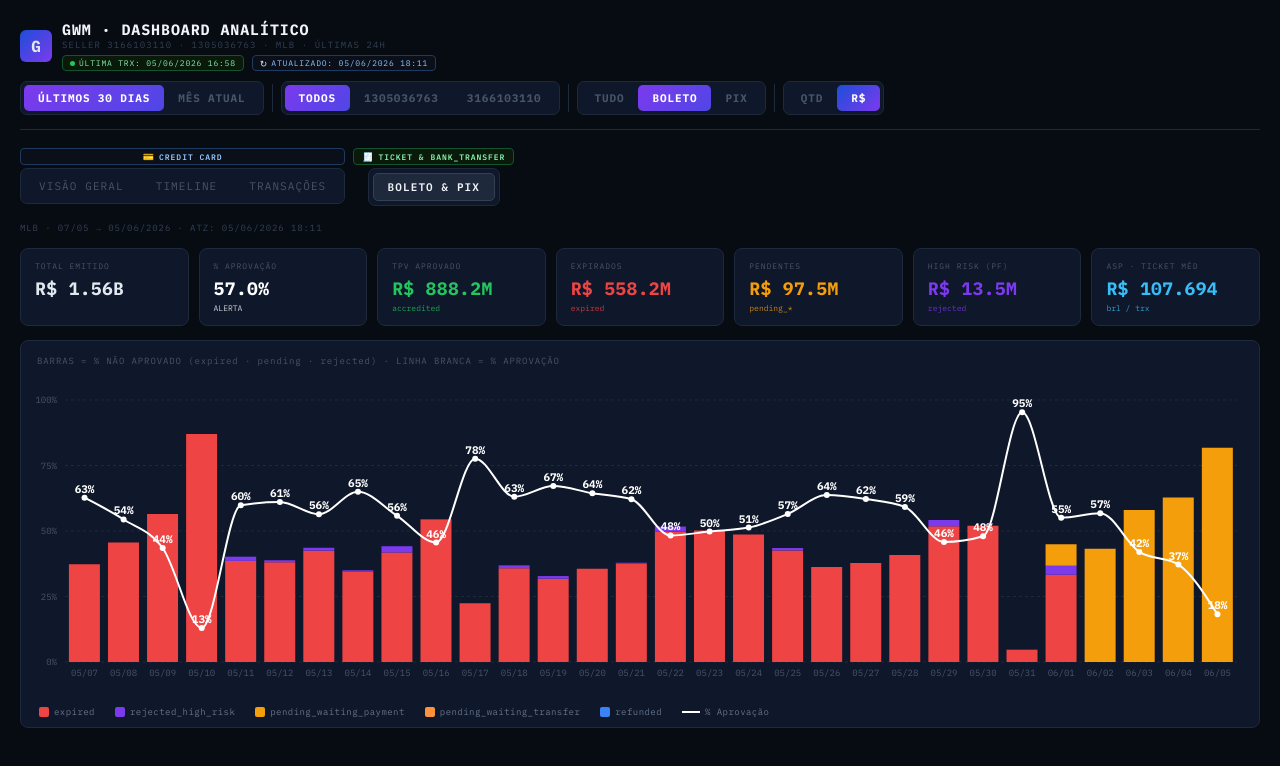
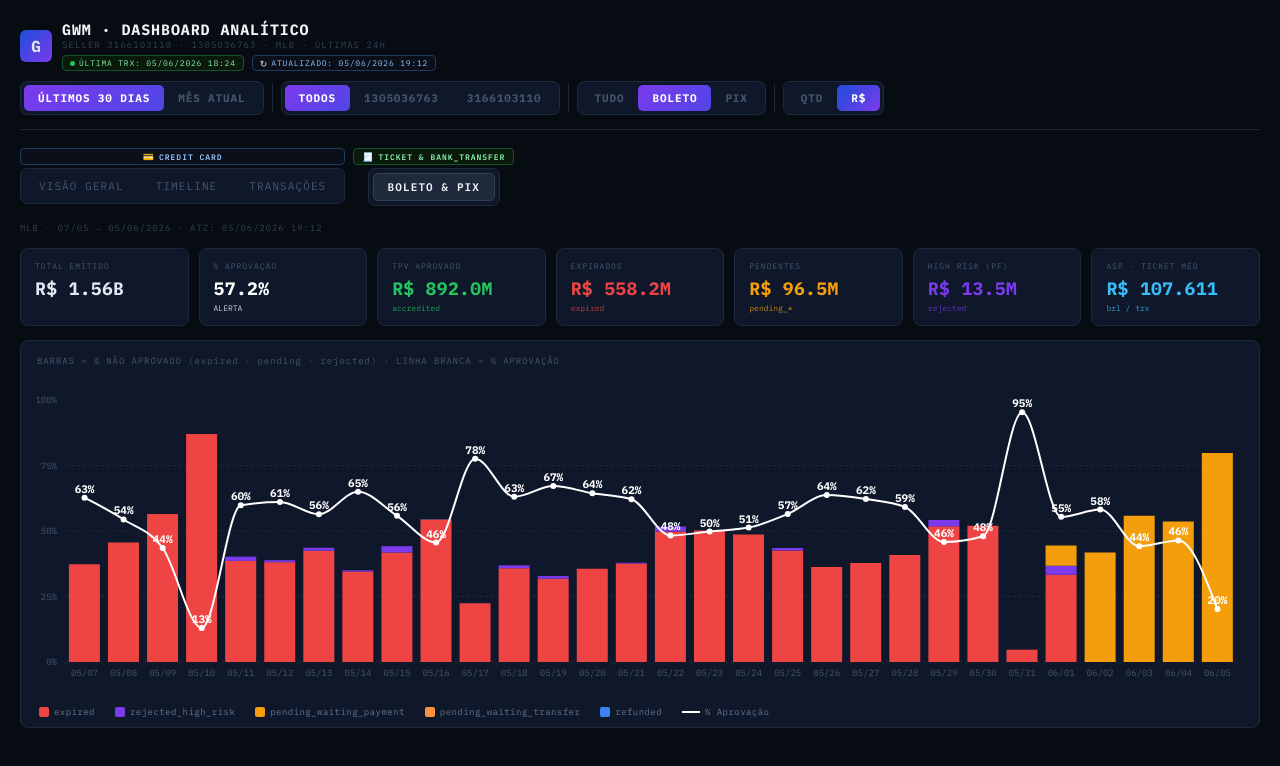
Before and after one commit to lucasmartinelli-code/gwm-dashboard, a React (Create React App) app: page / in a window 1280 px wide. Shown: the top 766 px of the page. Built offline with nearby package versions, Linux system fonts and the light colour scheme.

Commit message:
data: auto-update NRT 2026-06-05 19:11

```diff
--- a/src/GWMBoletoPixData.js
+++ b/src/GWMBoletoPixData.js
@@ -1,7 +1,7 @@
 // Gerado automaticamente — não editar manualmente
 // Fonte: BT_MP_PAY_PAYMENTS_NRT | MLB | não-cartão | sellers GWM
 // Período: últimos 30 dias
-export const BP_UPDATED = "05/06/2026 18:11";
+export const BP_UPDATED = "05/06/2026 19:12";
 
 export const RAW_BP = [
   {f:"2026-05-07",s:"1305036763",m:"bolbradesco",si:"approved",d:"accredited",q:266,b:28155638},
@@ -264,32 +264,32 @@ export const RAW_BP = [
   {f:"2026-06-01",s:"1305036763",m:"bolbradesco",si:"rejected",d:"rejected_high_risk",q:1,b:9000},
   {f:"2026-06-01",s:"1305036763",m:"pix",si:"approved",d:"accredited",q:196,b:10819337},
   {f:"2026-06-01",s:"1305036763",m:"pix",si:"cancelled",d:"expired",q:82,b:6373816},
-  {f:"2026-06-01",s:"3166103110",m:"bolbradesco",si:"approved",d:"accredited",q:95,b:10019308},
-  {f:"2026-06-01",s:"3166103110",m:"bolbradesco",si:"pending",d:"pending_waiting_payment",q:51,b:5882791},
+  {f:"2026-06-01",s:"3166103110",m:"bolbradesco",si:"approved",d:"accredited",q:96,b:10248308},
+  {f:"2026-06-01",s:"3166103110",m:"bolbradesco",si:"pending",d:"pending_waiting_payment",q:50,b:5653791},
   {f:"2026-06-01",s:"3166103110",m:"bolbradesco",si:"rejected",d:"rejected_high_risk",q:8,b:2447760},
   {f:"2026-06-01",s:"3166103110",m:"pix",si:"approved",d:"accredited",q:45,b:3402921},
   {f:"2026-06-01",s:"3166103110",m:"pix",si:"cancelled",d:"expired",q:21,b:2056190},
   {f:"2026-06-01",s:"3166103110",m:"pix",si:"rejected",d:"rejected_high_risk",q:2,b:611940},
-  {f:"2026-06-02",s:"1305036763",m:"bolbradesco",si:"approved",d:"accredited",q:283,b:25874016},
-  {f:"2026-06-02",s:"1305036763",m:"bolbradesco",si:"pending",d:"pending_waiting_payment",q:199,b:19160990},
+  {f:"2026-06-02",s:"1305036763",m:"bolbradesco",si:"approved",d:"accredited",q:291,b:26592416},
+  {f:"2026-06-02",s:"1305036763",m:"bolbradesco",si:"pending",d:"pending_waiting_payment",q:191,b:18442590},
   {f:"2026-06-02",s:"1305036763",m:"pix",si:"approved",d:"accredited",q:188,b:9481072},
   {f:"2026-06-02",s:"1305036763",m:"pix",si:"cancelled",d:"expired",q:68,b:6160710},
-  {f:"2026-06-02",s:"3166103110",m:"bolbradesco",si:"approved",d:"accredited",q:66,b:6978152},
-  {f:"2026-06-02",s:"3166103110",m:"bolbradesco",si:"pending",d:"pending_waiting_payment",q:61,b:5811258},
+  {f:"2026-06-02",s:"3166103110",m:"bolbradesco",si:"approved",d:"accredited",q:68,b:7083652},
+  {f:"2026-06-02",s:"3166103110",m:"bolbradesco",si:"pending",d:"pending_waiting_payment",q:59,b:5705758},
   {f:"2026-06-02",s:"3166103110",m:"pix",si:"approved",d:"accredited",q:34,b:2478304},
   {f:"2026-06-02",s:"3166103110",m:"pix",si:"cancelled",d:"expired",q:16,b:1258856},
   {f:"2026-06-03",s:"1305036763",m:"account_money",si:"approved",d:"accredited",q:1,b:9000},
-  {f:"2026-06-03",s:"1305036763",m:"bolbradesco",si:"approved",d:"accredited",q:161,b:13350755},
-  {f:"2026-06-03",s:"1305036763",m:"bolbradesco",si:"pending",d:"pending_waiting_payment",q:180,b:18230403},
+  {f:"2026-06-03",s:"1305036763",m:"bolbradesco",si:"approved",d:"accredited",q:168,b:13989435},
+  {f:"2026-06-03",s:"1305036763",m:"bolbradesco",si:"pending",d:"pending_waiting_payment",q:173,b:17591723},
   {f:"2026-06-03",s:"1305036763",m:"pix",si:"approved",d:"accredited",q:171,b:7664341},
   {f:"2026-06-03",s:"1305036763",m:"pix",si:"cancelled",d:"expired",q:72,b:4556406},
   {f:"2026-06-03",s:"1305036763",m:"pix",si:"rejected",d:"rejected_high_risk",q:2,b:18000},
-  {f:"2026-06-03",s:"3166103110",m:"bolbradesco",si:"approved",d:"accredited",q:58,b:5576578},
-  {f:"2026-06-03",s:"3166103110",m:"bolbradesco",si:"pending",d:"pending_waiting_payment",q:64,b:7875374},
+  {f:"2026-06-03",s:"3166103110",m:"bolbradesco",si:"approved",d:"accredited",q:61,b:5922978},
+  {f:"2026-06-03",s:"3166103110",m:"bolbradesco",si:"pending",d:"pending_waiting_payment",q:61,b:7528974},
   {f:"2026-06-03",s:"3166103110",m:"pix",si:"approved",d:"accredited",q:36,b:1766075},
   {f:"2026-06-03",s:"3166103110",m:"pix",si:"cancelled",d:"expired",q:19,b:1657227},
-  {f:"2026-06-04",s:"1305036763",m:"bolbradesco",si:"approved",d:"accredited",q:27,b:931678},
-  {f:"2026-06-04",s:"1305036763",m:"bolbradesco",si:"pending",d:"pending_waiting_payment",q:38,b:1608031},
+  {f:"2026-06-04",s:"1305036763",m:"bolbradesco",si:"approved",d:"accredited",q:29,b:1220073},
+  {f:"2026-06-04",s:"1305036763",m:"bolbradesco",si:"pending",d:"pending_waiting_payment",q:36,b:1319635},
   {f:"2026-06-04",s:"1305036763",m:"pix",si:"approved",d:"accredited",q:31,b:520800},
   {f:"2026-06-04",s:"1305036763",m:"pix",si:"cancelled",d:"expired",q:21,b:786482},
   {f:"2026-06-04",s:"1305036763",m:"pix",si:"pending",d:"pending_waiting_transfer",q:1,b:9000},
@@ -297,13 +297,13 @@ export const RAW_BP = [
   {f:"2026-06-04",s:"3166103110",m:"bolbradesco",si:"pending",d:"pending_waiting_payment",q:7,b:362443},
   {f:"2026-06-04",s:"3166103110",m:"pix",si:"approved",d:"accredited",q:3,b:27000},
   {f:"2026-06-04",s:"3166103110",m:"pix",si:"cancelled",d:"expired",q:4,b:113703},
-  {f:"2026-06-05",s:"1305036763",m:"bolbradesco",si:"approved",d:"accredited",q:83,b:7371925},
-  {f:"2026-06-05",s:"1305036763",m:"bolbradesco",si:"pending",d:"pending_waiting_payment",q:263,b:29472695},
-  {f:"2026-06-05",s:"1305036763",m:"pix",si:"approved",d:"accredited",q:143,b:6079118},
-  {f:"2026-06-05",s:"1305036763",m:"pix",si:"pending",d:"pending_waiting_transfer",q:63,b:4255759},
+  {f:"2026-06-05",s:"1305036763",m:"bolbradesco",si:"approved",d:"accredited",q:95,b:8847392},
+  {f:"2026-06-05",s:"1305036763",m:"bolbradesco",si:"pending",d:"pending_waiting_payment",q:278,b:29957744},
+  {f:"2026-06-05",s:"1305036763",m:"pix",si:"approved",d:"accredited",q:157,b:6317118},
+  {f:"2026-06-05",s:"1305036763",m:"pix",si:"pending",d:"pending_waiting_transfer",q:66,b:4418759},
   {f:"2026-06-05",s:"1305036763",m:"pix",si:"rejected",d:"rejected_high_risk",q:1,b:9000},
   {f:"2026-06-05",s:"3166103110",m:"bolbradesco",si:"approved",d:"accredited",q:20,b:1217350},
-  {f:"2026-06-05",s:"3166103110",m:"bolbradesco",si:"pending",d:"pending_waiting_payment",q:74,b:9097288},
+  {f:"2026-06-05",s:"3166103110",m:"bolbradesco",si:"pending",d:"pending_waiting_payment",q:84,b:9914116},
   {f:"2026-06-05",s:"3166103110",m:"pix",si:"approved",d:"accredited",q:30,b:1577380},
   {f:"2026-06-05",s:"3166103110",m:"pix",si:"pending",d:"pending_waiting_transfer",q:10,b:857870}
 ];
--- a/src/GWMDashboard.jsx
+++ b/src/GWMDashboard.jsx
@@ -3,6 +3,11 @@ import { BarChart, Bar, XAxis, YAxis, Tooltip, ResponsiveContainer, Cell, PieCha
 import { RAW_BP, BP_UPDATED } from "./GWMBoletoPixData";
 
 const RAW = [
+  { id:"162713809316", payerId:"1776001518", collectorId:"3166103110", date:"05/06/2026 18:24", status:"approved", detail:"accredited", amount:56, method:"master", op:"regular_payment" },
+  { id:"161913855151", payerId:"2562290513", collectorId:"3166103110", date:"05/06/2026 18:22", status:"rejected", detail:"cc_rejected_card_disabled", amount:56, method:"visa", op:"regular_payment" },
+  { id:"161910904719", payerId:"3043901910", collectorId:"3166103110", date:"05/06/2026 18:02", status:"approved", detail:"accredited", amount:35, method:"master", op:"regular_payment" },
+  { id:"162709196808", payerId:"3043901910", collectorId:"3166103110", date:"05/06/2026 17:58", status:"rejected", detail:"cc_rejected_bad_filled_security_code", amount:35, method:"master", op:"regular_payment" },
+  { id:"161907295237", payerId:"1877361573", collectorId:"3166103110", date:"05/06/2026 17:50", status:"approved", detail:"accredited", amount:35, method:"master", op:"regular_payment" },
   { id:"162694641982", payerId:"1498893249", collectorId:"3166103110", date:"05/06/2026 16:58", status:"approved", detail:"accredited", amount:20, method:"master", op:"regular_payment" },
   { id:"161895174043", payerId:"1498893249", collectorId:"3166103110", date:"05/06/2026 16:56", status:"rejected", detail:"cc_rejected_bad_filled_security_code", amount:20, method:"master", op:"regular_payment" },
   { id:"161895439657", payerId:"1549235826", collectorId:"3166103110", date:"05/06/2026 16:54", status:"approved", detail:"accredited", amount:35, method:"visa", op:"regular_payment" },
@@ -320,7 +325,7 @@ const RAW = [
 ];
 
 const COLLECTOR_ID = "3166103110";
-const LAST_UPDATED = "05/06/2026 18:11";
+const LAST_UPDATED = "05/06/2026 19:12";
 const LAST_TRX     = RAW.length > 0 ? RAW[0].date : "-";
 const METHOD_COLORS = { master:"#3b82f6", visa:"#a855f7", amex:"#10b981" };
 const STATUS_COLORS = { approved:"#22c55e", rejected:"#ef4444", refunded:"#f59e0b" };
```
